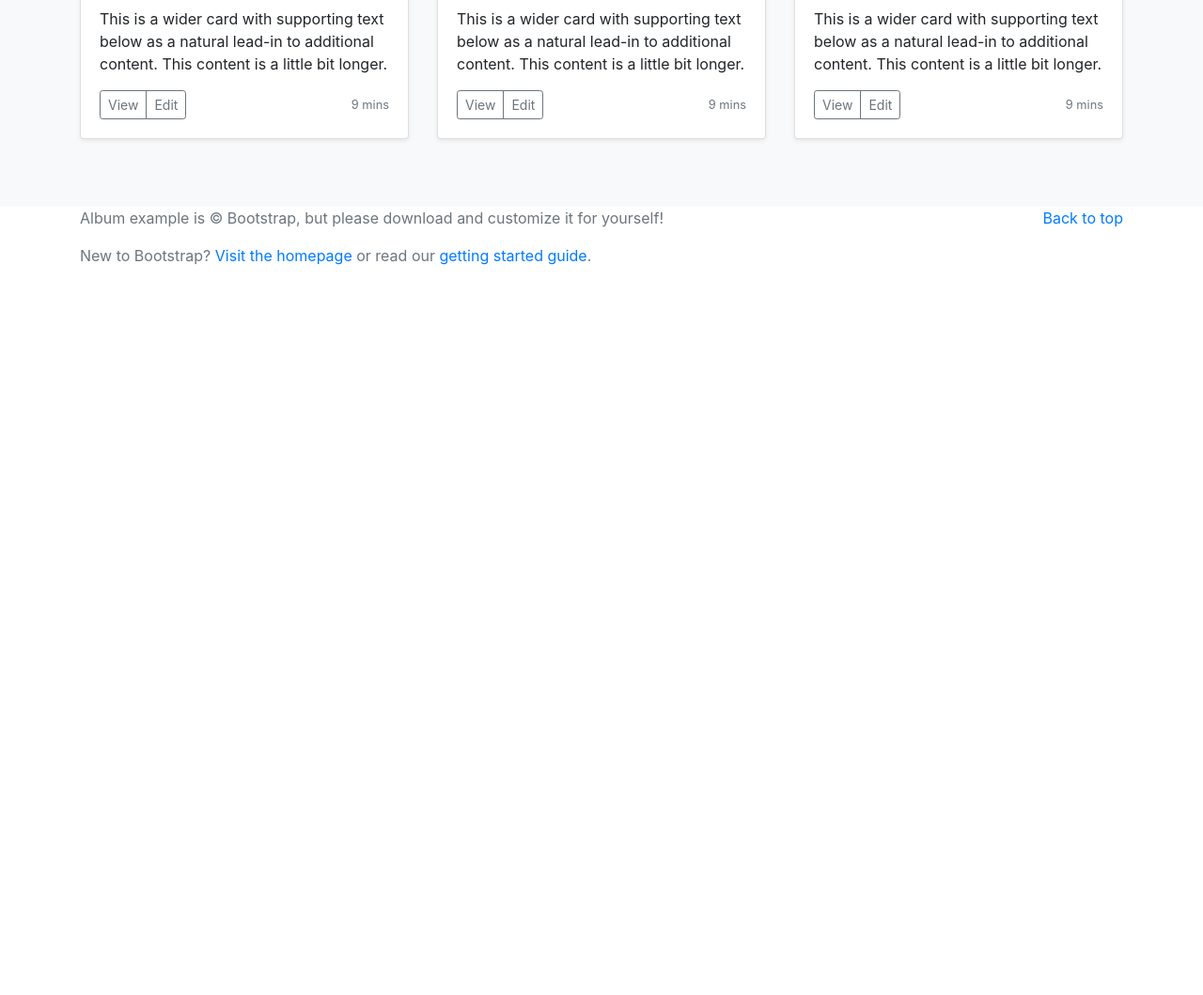
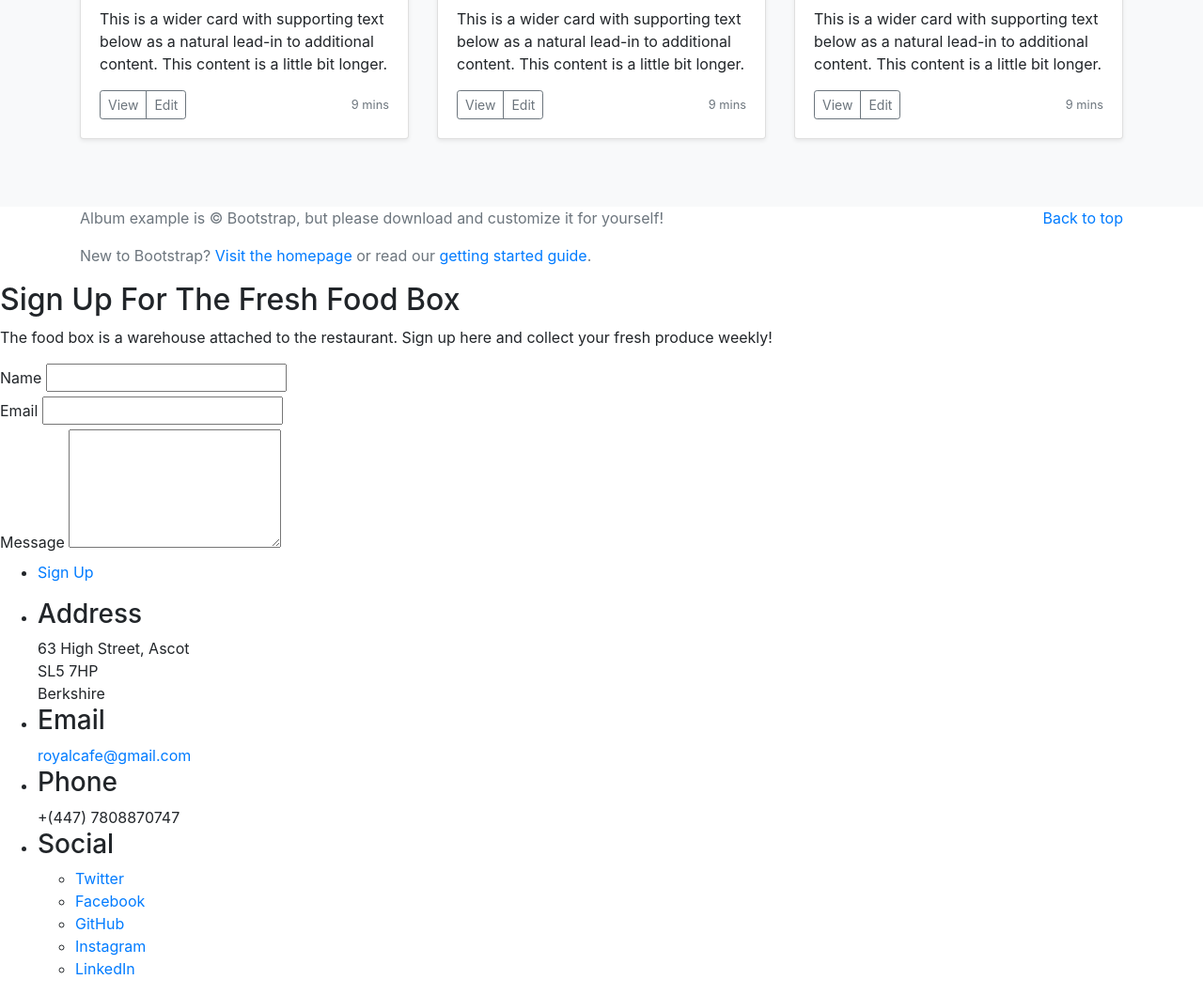
Before and after one commit to alexdrincic/MUSEUM-WEBSITE, a plain HTML site: page index.html in a window 1280 px wide. Shown: the part 1804-2863 px from the top of the page at 94% size. Before the commit the page ends 2104 px from the top, so only its background shows below. Drawn offline with nearby package versions, Linux system fonts and the light colour scheme; files whose address does not match are found by name.

Commit message:
added form

```diff
--- a/index.html
+++ b/index.html
@@ -215,7 +215,65 @@
         <script src="https://code.jquery.com/jquery-3.4.1.slim.min.js" integrity="sha384-J6qa4849blE2+poT4WnyKhv5vZF5SrPo0iEjwBvKU7imGFAV0wwj1yYfoRSJoZ+n" crossorigin="anonymous"></script>
               <script>window.jQuery || document.write('<script src="/docs/4.4/assets/js/vendor/jquery.slim.min.js"><\/script>')</script>
               <script src="/docs/4.4/dist/js/bootstrap.bundle.min.js" integrity="sha384-6khuMg9gaYr5AxOqhkVIODVIvm9ynTT5J4V1cfthmT+emCG6yVmEZsRHdxlotUnm" crossorigin="anonymous"></script>
-
+<!-- Three -->
+<section id="three" class="wrapper style1 fade-up">
+    <div class="inner">
+      <h2>Sign Up For The Fresh Food Box</h2>
+      <p>The food box is a warehouse attached to the restaurant. Sign up here and collect your fresh produce weekly!</p>
+      <div class="split style1">
+        <section>
+          <form method="post" action="#">
+            <div class="fields">
+              <div class="field half">
+                <label for="name">Name</label>
+                <input type="text" name="name" id="name" />
+              </div>
+              <div class="field half">
+                <label for="email">Email</label>
+                <input type="text" name="email" id="email" />
+              </div>
+              <div class="field">
+                <label for="message">Message</label>
+                <textarea name="message" id="message" rows="5"></textarea>
+              </div>
+            </div>
+            <ul class="actions">
+              <li><a href="" class="button submit">Sign Up</a></li>
+            </ul>
+          </form>
+        </section>
+        <section>
+          <ul class="contact">
+            <li>
+              <h3>Address</h3>
+              <span>63 High Street, Ascot<br />
+                SL5 7HP <BR/>
+                Berkshire
+              </span>
+            </li>
+            <li>
+              <h3>Email</h3>
+              <a href="#">royalcafe@gmail.com</a>
+            </li>
+            <li>
+              <h3>Phone</h3>
+              <span>+(447) 7808870747</span>
+            </li>
+            <li>
+              <h3>Social</h3>
+              <ul class="icons">
+                <li><a href="#" class="icon brands fa-twitter"><span class="label">Twitter</span></a></li>
+                <li><a href="#" class="icon brands fa-facebook-f"><span class="label">Facebook</span></a></li>
+                <li><a href="#" class="icon brands fa-github"><span class="label">GitHub</span></a></li>
+                <li><a href="#" class="icon brands fa-instagram"><span class="label">Instagram</span></a></li>
+                <li><a href="#" class="icon brands fa-linkedin-in"><span class="label">LinkedIn</span></a></li>
+              </ul>
+            </li>
+          </ul>
+        </section>
+      </div>
+    </div>
+  </section>
 
 
 
```
Also changed, not shown: 1 other file.
